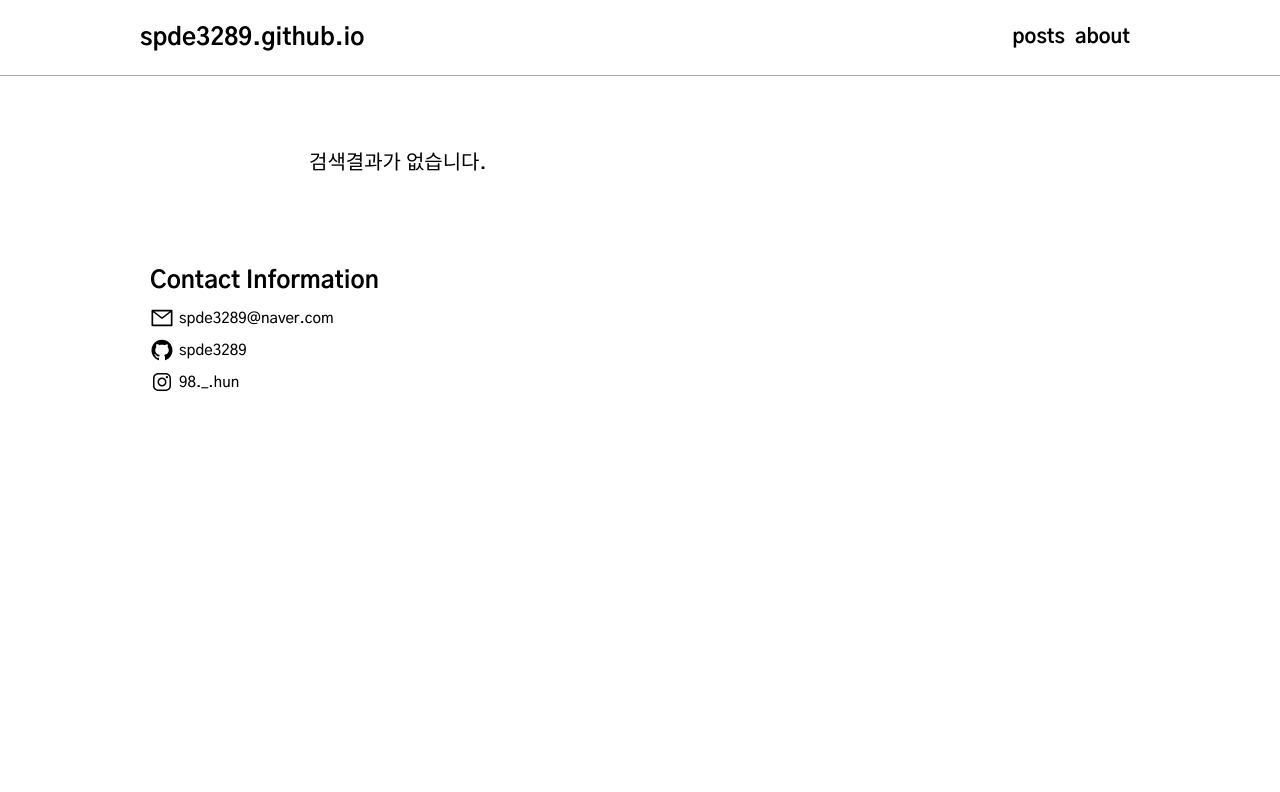
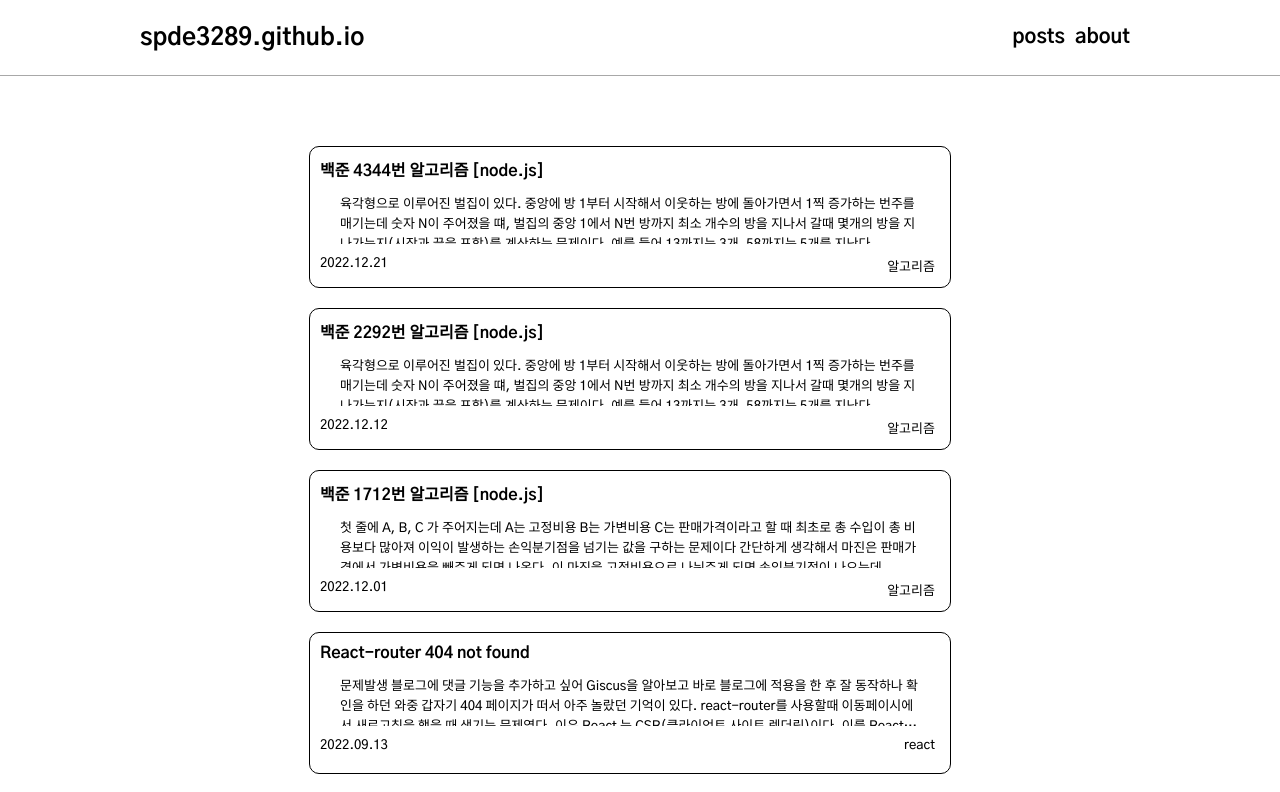
Before and after one commit to spde3289/spde3289.github.io, a React (Create React App) app: page /posts in a window 1280 px wide. Shown: the top 792 px of the page. Built offline with nearby package versions, Linux system fonts and the light colour scheme.

Commit message:
fix: Pagination

```diff
--- a/src/components/Pagination.jsx
+++ b/src/components/Pagination.jsx
@@ -49,7 +49,8 @@ const Pagination = (props) => {
 
     return(
         <>
-            { props.pageDate === 0 ?
+            { postList.length === 0 ?
+            <div>검색결과가 없습니다.</div> :
             <ContentPoint>
                 <PostColumn>
                 {postList}
@@ -68,7 +69,6 @@ const Pagination = (props) => {
                     </NextPage>
                 </Pages>
             </ContentPoint>
-             : <div>검색결과가 없습니다.</div>
             }
         </>
     );
```
Lines whose indentation alone changed are shown as unchanged.
